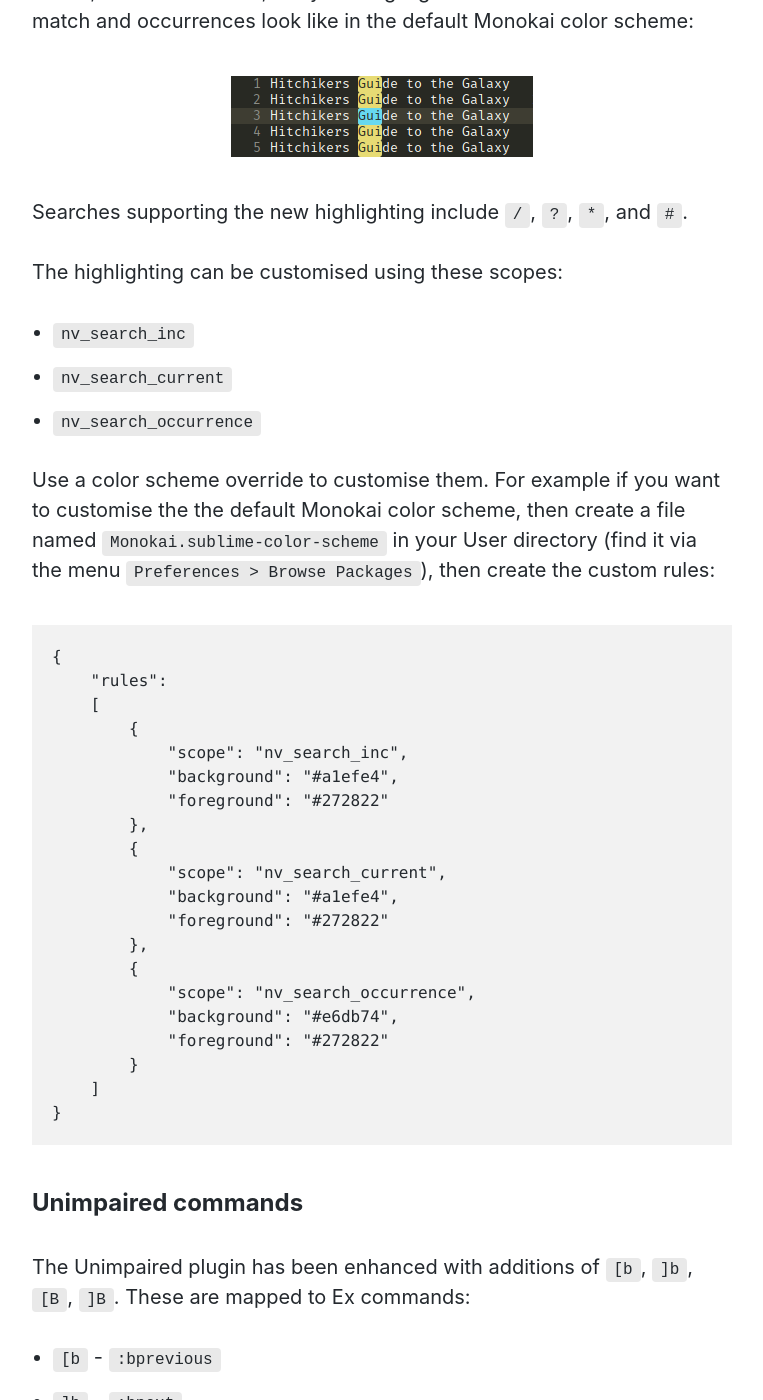
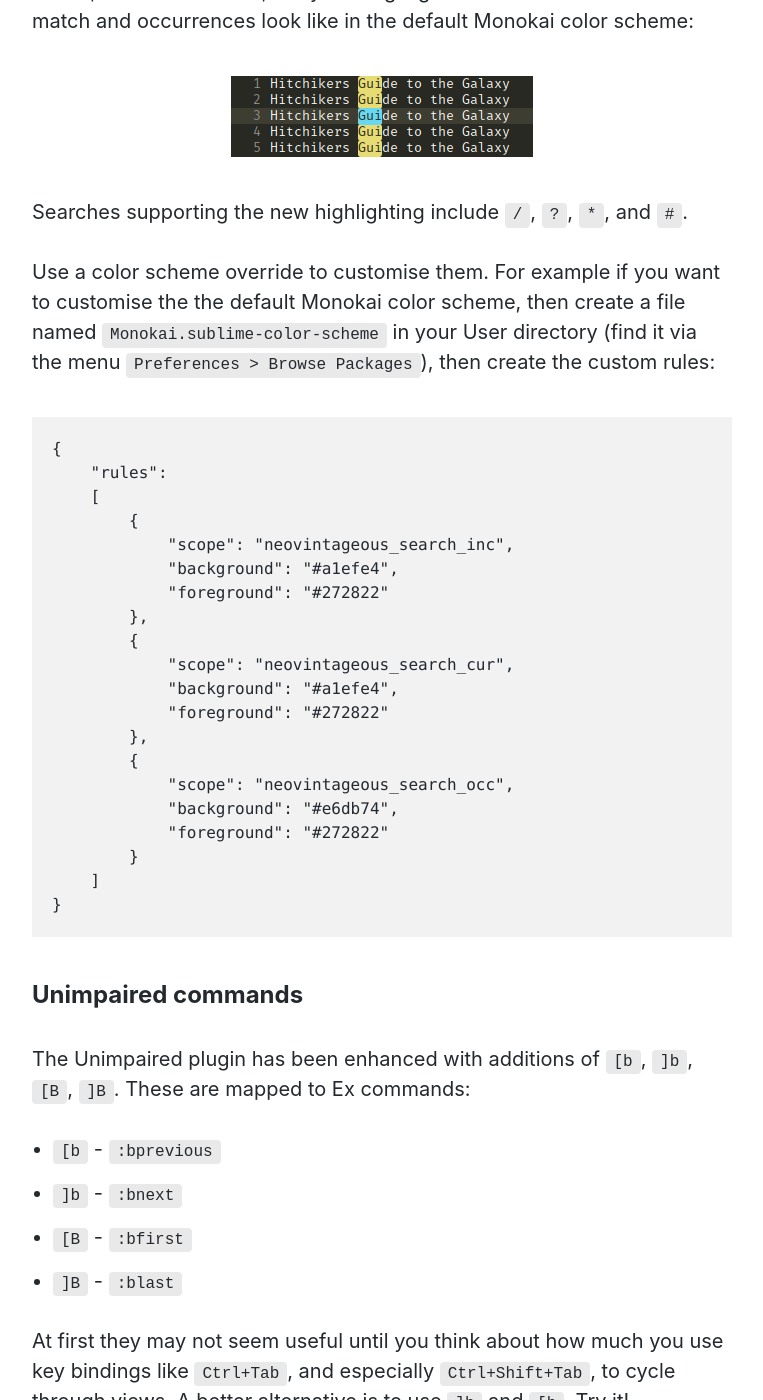
Before and after one commit to gerardroche/gerardroche.github.io, a Jekyll site: the page built from _posts/2018-05-21-neovintageous-1.6.0.md, in a window 1280 px wide and 1400 px high, scrolled down 2306 px. Shown: the whole window, without its empty margins (258-1021 px from the left). Built offline with Jekyll 4.4.1, drawn with Linux system fonts in a browser that asks for light colours; some of the changed text lies outside the part shown.

````diff
--- a/_posts/2018-05-21-neovintageous-1.6.0.md
+++ b/_posts/2018-05-21-neovintageous-1.6.0.md
@@ -62,12 +62,6 @@ Search highlighting has been improved with incremental match, current match, and
 
 Searches supporting the new highlighting include `/`, `?`, `*`, and `#`.
 
-The highlighting can be customised using these scopes:
-
-* `nv_search_inc`
-* `nv_search_current`
-* `nv_search_occurrence`
-
 Use a color scheme override to customise them. For example if you want to customise the the default Monokai color scheme, then create a file named `Monokai.sublime-color-scheme` in your User directory (find it via the menu `Preferences > Browse Packages`), then create the custom rules:
 
 ```
@@ -75,17 +69,17 @@ Use a color scheme override to customise them. For example if you want to custom
     "rules":
     [
         {
-            "scope": "nv_search_inc",
+            "scope": "neovintageous_search_inc",
             "background": "#a1efe4",
             "foreground": "#272822"
         },
         {
-            "scope": "nv_search_current",
+            "scope": "neovintageous_search_cur",
             "background": "#a1efe4",
             "foreground": "#272822"
         },
         {
-            "scope": "nv_search_occurrence",
+            "scope": "neovintageous_search_occ",
             "background": "#e6db74",
             "foreground": "#272822"
         }
````
Also changed, not shown: _posts/2018-09-02-neovintageous-1.7.0.md (added, +90 -0 lines), assets/2018-09-02-highlightedyank.gif (added).
